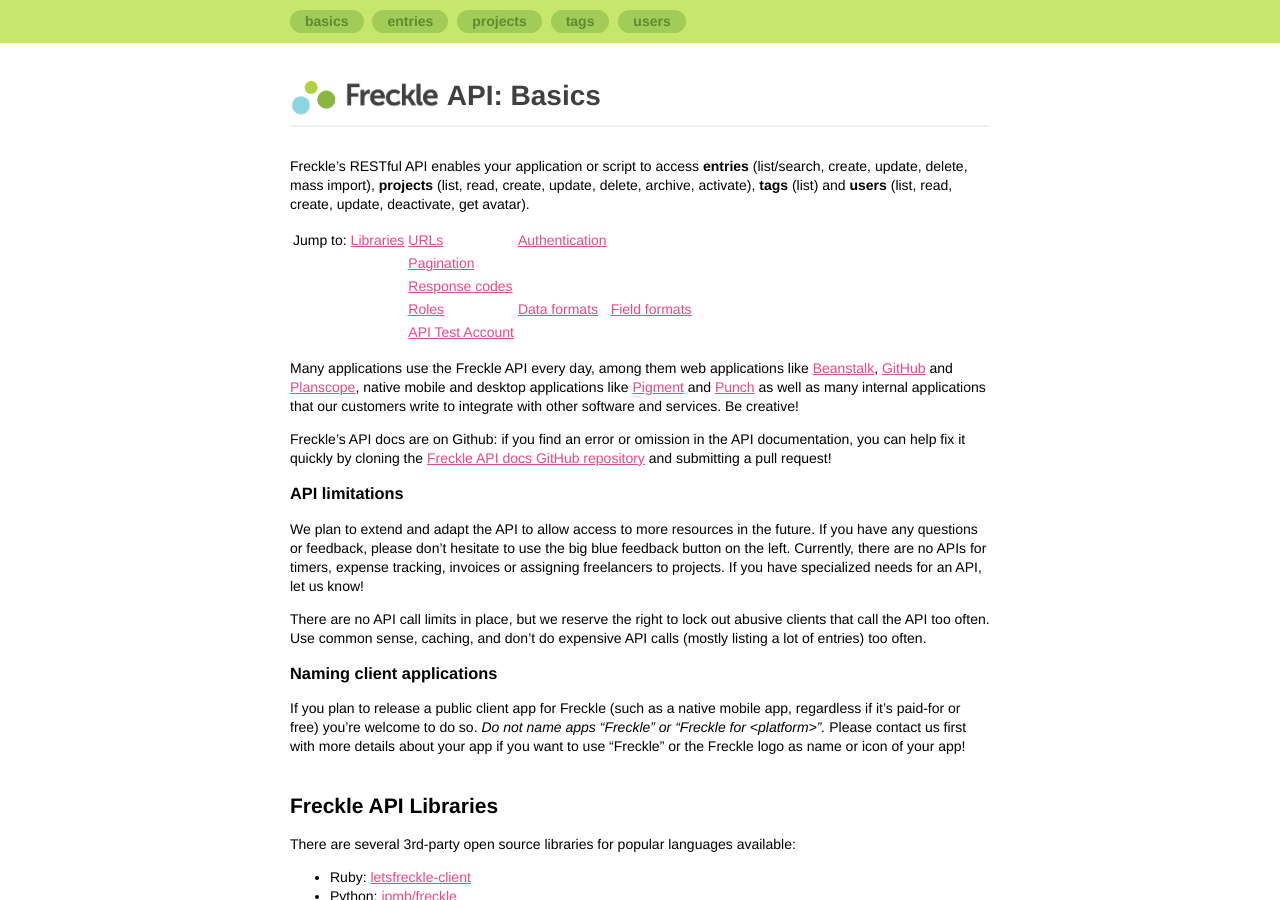
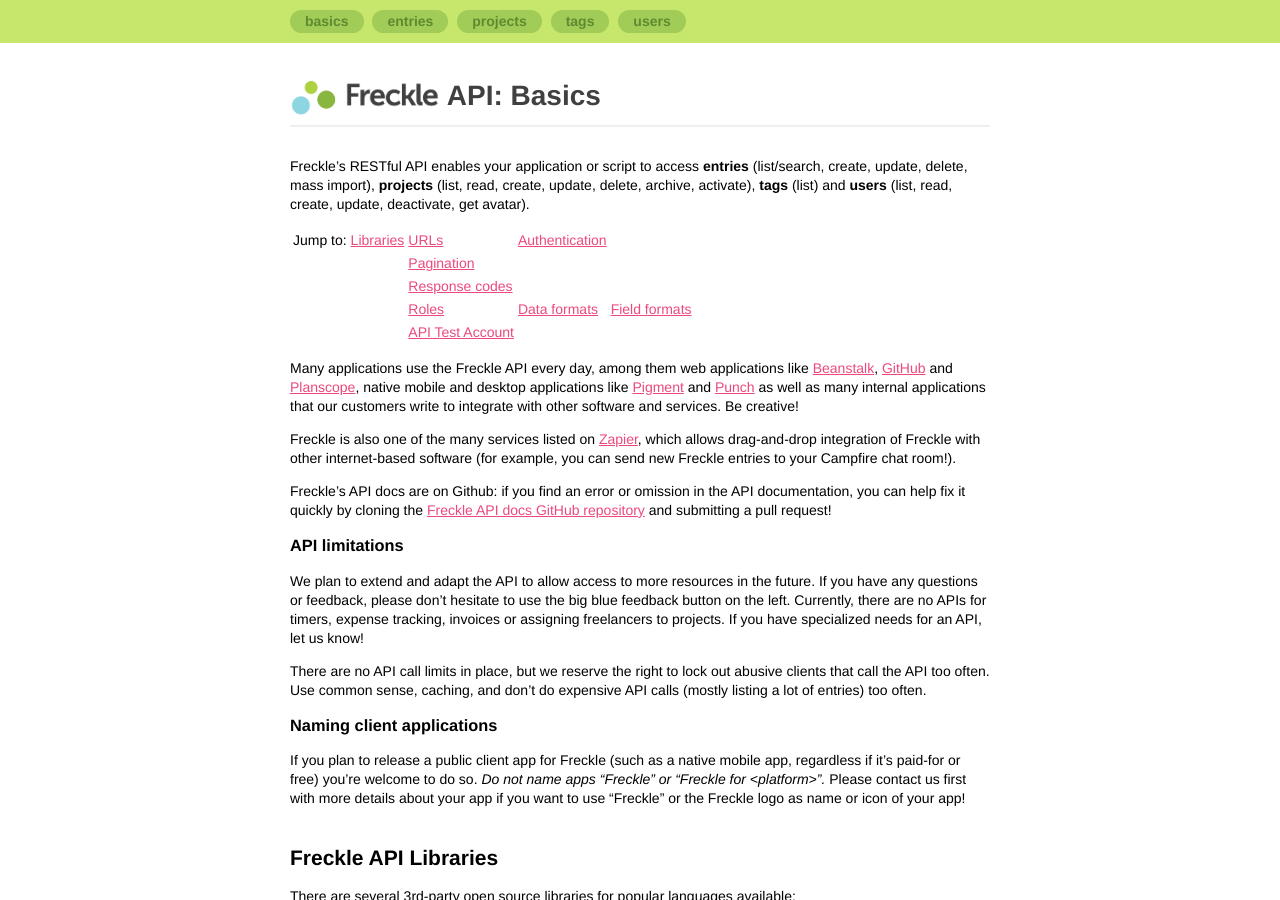
Before and after one commit to cheerful/freckle-apidocs, a Jekyll site: the page built from index.md, in a window 1280 px wide and 900 px high. Built offline with Jekyll 4.4.1, drawn with Linux system fonts in a browser that asks for light colours; nearby versions of some CDN libraries; Markdown is read by kramdown in place of the engine named in the settings; comment, search, counter and statistics services are not loaded.

Commit message:
mention zapier

```diff
--- a/index.md
+++ b/index.md
@@ -23,6 +23,11 @@ like <a href="http://pigmentapp.com">Pigment</a>
 and <a href="http://punch.fousa.be">Punch</a>
 as well as many internal applications that our customers write to integrate
 with other software and services. Be creative!
+
+Freckle is also one of the many services listed on
+<a href="https://zapier.com/zapbook/freckle/">Zapier</a>,
+which allows drag-and-drop integration of Freckle with other internet-based
+software (for example, you can send new Freckle entries to your Campfire chat room!).
 
 Freckle's API docs are on Github: if you find an error or omission
 in the API documentation, you can help fix it quickly by cloning
```
